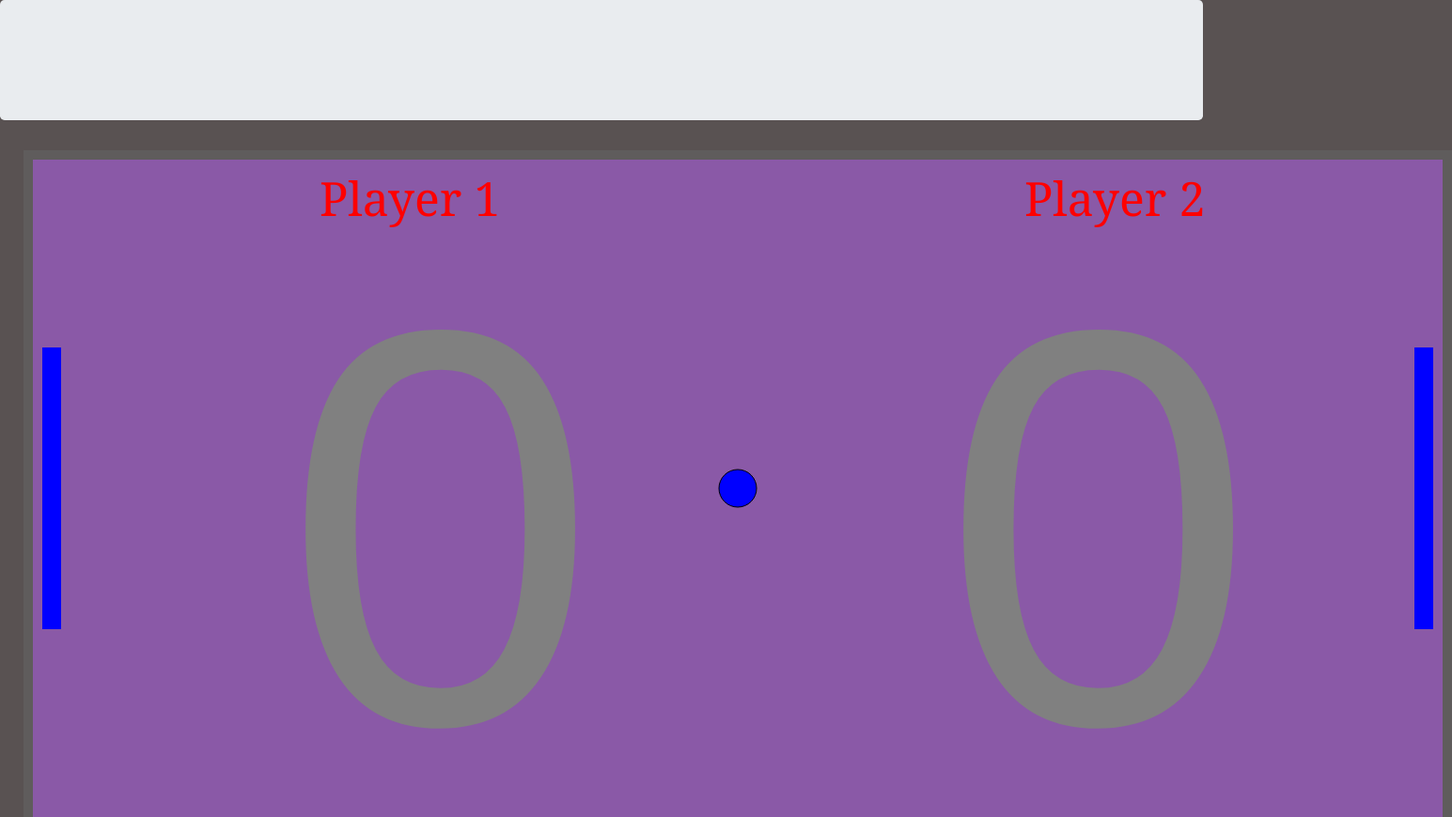
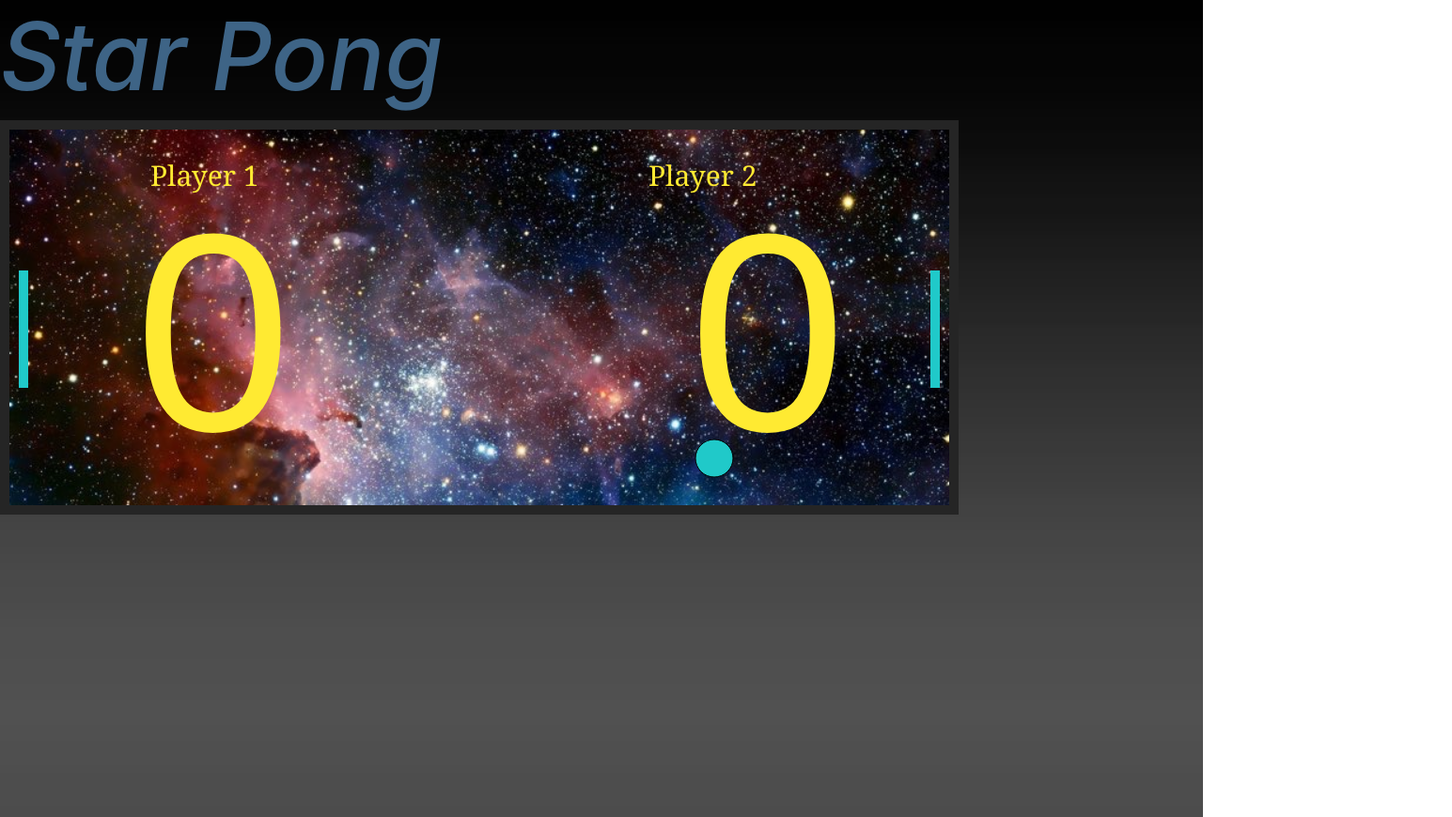
Before and after one commit to pacofine/sparta-javascript-game, a plain HTML site: page index.html in a window 1280 px wide. Shown: the top 870 px of the page at 94% size, 1545 px wide, since content can reach past the window. Drawn offline with nearby package versions, Linux system fonts and the light colour scheme.

Commit message:
update website

```diff
--- a/css/style.css
+++ b/css/style.css
@@ -1,17 +1,37 @@
 .canvas {
-    border: 10px solid rgb(95, 92, 92);
-    background-color: rgb(138, 89, 167);
-    color: rgb(33, 161, 161);
+    border: 10px solid rgb(37, 37, 37);
+    background-image: url(../images/canvas-background-1.jpg);
+    background-size: cover;
+    background-repeat: no-repeat;
+    color: rgb(255, 234, 50);
 }
 
-body {
-    background-color: rgba(80, 73, 73, 0.945);
+.game-container {
+    height: 1525px;
+    background-image: url(../images/body-background-3.jpg);
+    background-repeat: no-repeat;
+    background-size: cover;
 }
 
-.container {
-    margin: 10px;
+.title {
+    font-size: 100px;
+    font-style: italic;
+    width: 1000px;
+    color: rgb(62, 100, 134);
 }
 
-.middle-div {
-    width: 1000px
+.card-1 {
+    width: 80rem;
+    margin: 0 54rem 2rem 54rem;
+    /* background-image:linear-gradient(black -23%, grey 90%); */
 }
+
+h2{
+    font-size: 8rem;
+    color: rgb(35, 117, 189);
+}
+
+h3 {
+    font-size: 4rem;
+    color: rgb(35, 117, 189);
+}
--- a/index.html
+++ b/index.html
@@ -18,15 +18,12 @@
 </head>
 <body>
 
-        <main role="main">
-            <div class="jumbotron"></div>
-            <div class="container secondary-bg">
-                <div class="row">
-                    <div class="col-md-8 "><canvas class="canvas"></canvas></div>
-                    <div class="col-md-4 "></div>
-                </div>
-            </div>
-        </main>
+
+
+    <div class="game-container">
+        <h1 class="title">Star Pong</h1>
+        <canvas class="canvas"></canvas>
+    </div>
 
 </body>
 </html>
--- a/javascript/script.js
+++ b/javascript/script.js
@@ -2,8 +2,8 @@ document.addEventListener("DOMContentLoaded", function () {
 
     var canvas = document.querySelector('canvas');
 
-    canvas.width = 1500;
-    canvas.height = 700;
+    canvas.width = 1000;
+    canvas.height = 400;
 
     var c = canvas.getContext('2d');
 
@@ -14,6 +14,27 @@ document.addEventListener("DOMContentLoaded", function () {
 
     console.log(player1_score)
     console.log(player2_score)
+
+    // function lines(x1, y1, x2, y2) {
+    //     this.x1 = x1;
+    //     this.y1 = y1;
+    //     this.x2 = x2;
+    //     this.y2 = y2;
+
+    //     this.draw = funtion() {
+    //         c.beginPath();
+    //         c.moveTo(this.x1, this.y1);
+    //         c.lineTo(this.x2, this.y2);
+    //         c.strokeStyle = "white"
+    //         c.stroke();
+    //     }
+
+    //     this.update = function () {
+    //         this.draw();
+    //     }
+    // }
+
+    // var line1 = new lines(canvas.width/2, 0, canvas.width/2, canvas.height);
 
     //ball constructor function
     function ball(x, y, dx, dy, radius, col) {
@@ -47,21 +68,21 @@ document.addEventListener("DOMContentLoaded", function () {
                 this.y += this.dy; //vertical speed
             }
 
-            c.font = "50px Georgia";
-            c.fillStyle = 'red';
-            c.fillText("Player 1", (1 / 4) * canvas.width - 70, 60);
+            c.font = "30px Georgia";
+            c.fillStyle = 'rgb(255, 234, 50)';
+            c.fillText("Player 1", (1 / 4) * canvas.width - 100, 60);
             c.fillText("Player 2", (3 / 4) * canvas.width - 70, 60);
 
-            c.font = "600px Arial";
-            c.fillStyle = "grey";
-            c.fillText(" " + player2_score, 100, 600);
-            c.fillText(" " + player1_score, 800, 600);
+            c.font = "300px Arial";
+            c.fillStyle = "rgb(255, 234, 50)";
+            c.fillText(" " + player2_score, (0.05*canvas.width), (0.8*canvas.height));
+            c.fillText(" " + player1_score, (0.64*canvas.width), (0.8*canvas.height));
 
             this.draw();
         }
     }
 
-    var ball = new ball(750, 350, 10, 10, 20, 'blue');//The ball
+    var ball = new ball(750, 350, 10, 10, 20, 'rgb(32, 201, 201)');//The ball
 
     //paddle constructor function
     function paddle(x, y, pWidth, pHeight, color) {
@@ -99,6 +120,7 @@ document.addEventListener("DOMContentLoaded", function () {
             if (down1) {
                 paddle2.y -= 5;
             }
+
             this.draw();
         }
     }
@@ -106,8 +128,8 @@ document.addEventListener("DOMContentLoaded", function () {
     // paddles one and two
     let paddle1, paddle2; //score1, score2;
     function init() {
-        paddle1 = new paddle(10, ((canvas.height / 2) - (300 / 2)), 20, 300, 'blue');
-        paddle2 = new paddle((canvas.width - 30), ((canvas.height / 2) - (300 / 2)), 20, 300, 'blue)');
+        paddle1 = new paddle((0.01*canvas.width), (0.375*canvas.height), 10, (canvas.width/8), 'blue');
+        paddle2 = new paddle((0.98*canvas.width), (0.375*canvas.height), 10, (canvas.width/8), 'blue)');
     }
 
     up = false;
@@ -207,12 +229,14 @@ document.addEventListener("DOMContentLoaded", function () {
         if (player1_score === winning_score || player2_score === winning_score) {
             c.font = "70px ariel";
             c.fillStyle = 'black';
-            c.fillText("END GAME", (canvas.width/2 - 160), (canvas.height/2));
+            c.fillText("END GAME", (canvas.width / 2 - 160), (canvas.height / 2));
         }
+
 
         paddle1.update();
         paddle2.update();
         ball.update();
+        // line1.update();
     }
 
     init();
```
Also changed, not shown: index-cover.html (added, +83 -0 lines), images/body-background-1.jpg (added), images/body-background-2.jpg (added), images/body-background-3.jpg (added), images/canvas-background-1.jpg (added), images/canvas-background-2.jpg (added), images/canvas-background-3.jpg (added).
